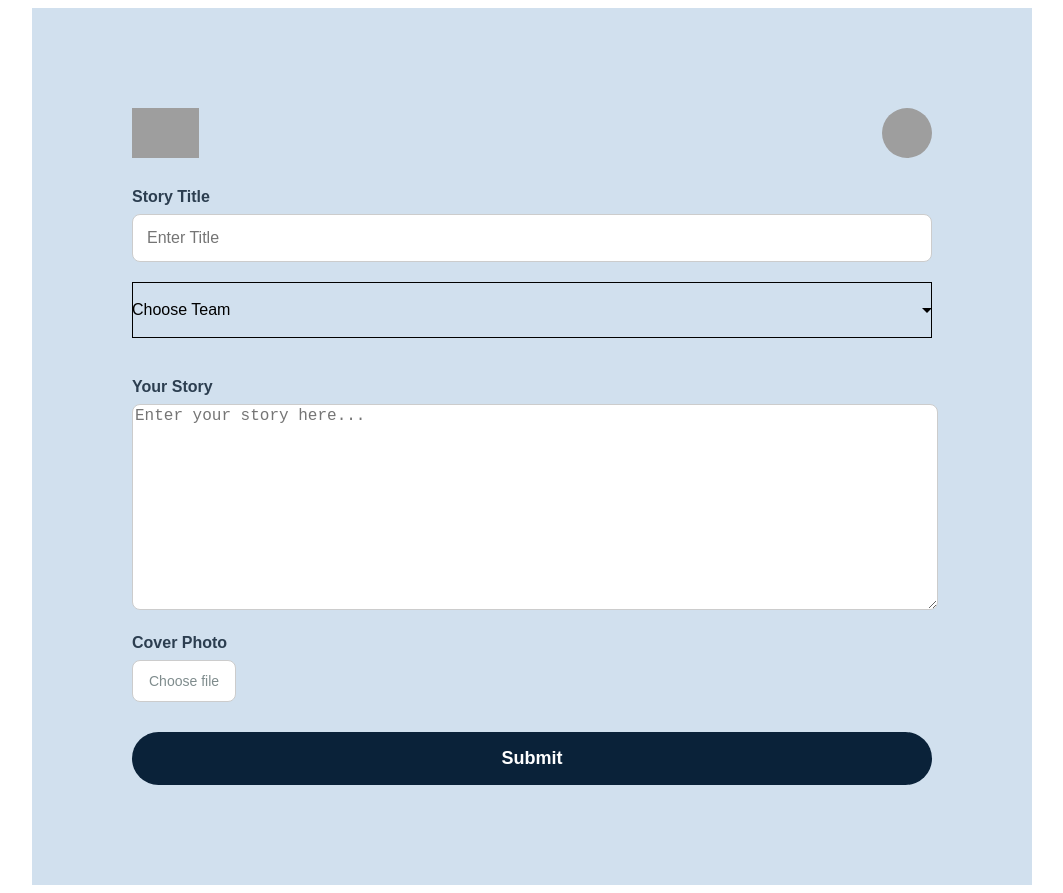
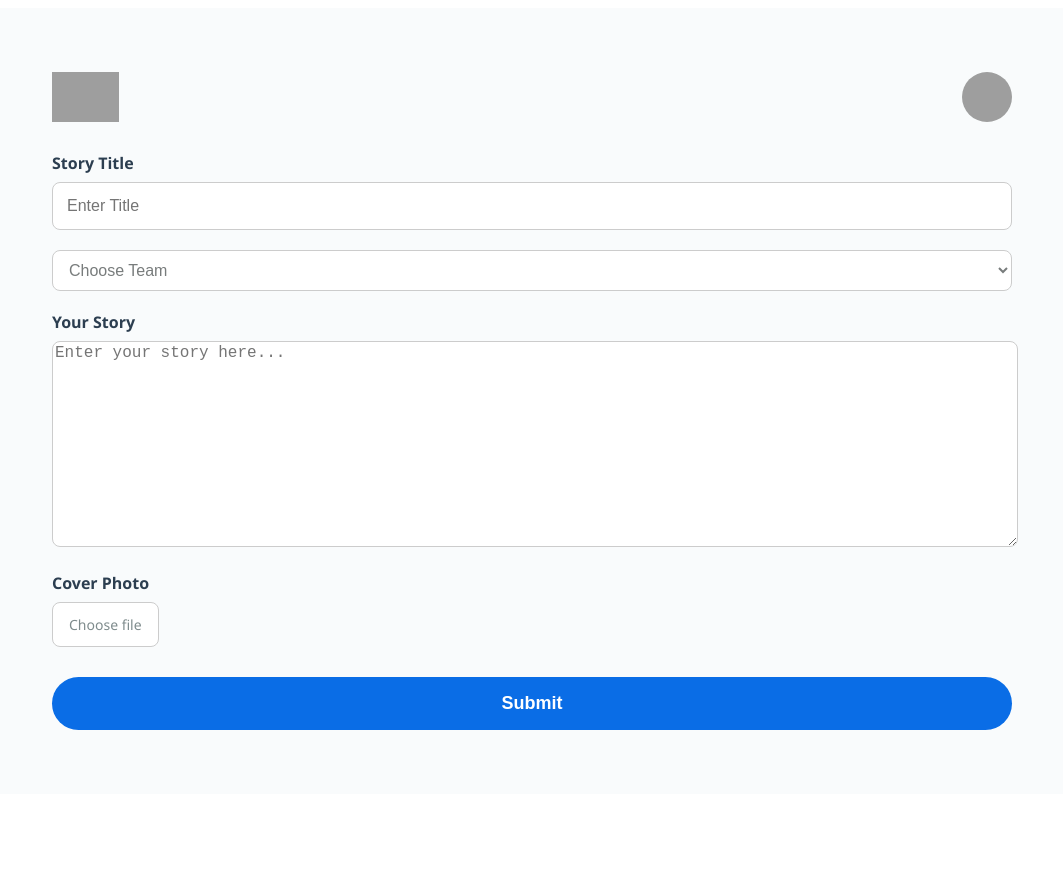
Before and after one commit to mhosh1/FICO-intern-symposium-project, an Angular app: page / in a window 1280 px wide. Shown: the whole page, without its empty margins (108-1171 px from the left). After the commit the page ends 802 px from the top, so only its background shows below. Built offline with nearby package versions, Linux system fonts and the light colour scheme; grey boxes are pictures that could not be loaded.

Commit message:
updated some of the css and changed CHOOSE TEAM drop down

```diff
--- a/src/app/add-story/add-story.component.css
+++ b/src/app/add-story/add-story.component.css
@@ -1,9 +1,11 @@
 .container {
-  background-color: #d1e0ee;
-  padding: 100px;
-  max-width: 800px;
+  padding: 4rem 6rem;
+  max-width: 60rem;
   margin: auto;
-  font-family: Arial, sans-serif;
+  font-family: 'Segoe UI', sans-serif;
+  color: #333;
+  background-color: #f9fbfc;
+  border-radius: 10px;
 }
 
 .header {
@@ -44,20 +46,23 @@
   box-sizing: border-box;
 }
 
-.select-team {
+.native-select-wrapper {
   margin-top: 20px;
+  margin-bottom: 20px;
+  display: flex;
+  flex-direction: column;
+
 }
 
-.select-team mat-form-field {
-  width: 100%;
-}
-
-.select-team ::ng-deep .mat-form-field-outline {
+.team-select {
+  padding: 10px 12px;
+  font-size: 16px;
   border-radius: 8px;
-}
-
-.your-story {
-  margin-top: 20px;
+  border: 1px solid #ccc;
+  background-color: white;
+  background-position: right 10px center;
+  background-size: 8px 10px;
+  color: #787c7c;
 }
 
 .your-story textarea {
@@ -95,7 +100,7 @@ button.submit {
   width: 100%;
   padding: 16px;
   margin-top: 30px;
-  background: #0a2239;
+  background: #0a6de6;
   color: white;
   font-size: 18px;
   font-weight: bold;
--- a/src/app/add-story/add-story.component.html
+++ b/src/app/add-story/add-story.component.html
@@ -10,12 +10,11 @@
     <input type="text" placeholder="Enter Title" />
   </div>
 
-  <div class="select-team">
-    <mat-form-field appearance="outline">
-      <mat-select [(ngModel)]="selectedTeam" placeholder="Choose Team">
-        <mat-option *ngFor="let team of teams" [value]="team">{{ team }}</mat-option>
-      </mat-select>
-    </mat-form-field>
+  <div class="native-select-wrapper">
+    <select id="teamSelect" [(ngModel)]="selectedTeam" class="team-select">
+      <option value="" disabled selected hidden>Choose Team</option>
+      <option *ngFor="let team of teams" [value]="team">{{ team }}</option>
+    </select>
   </div>
 
   <div class = "your-story">
```
